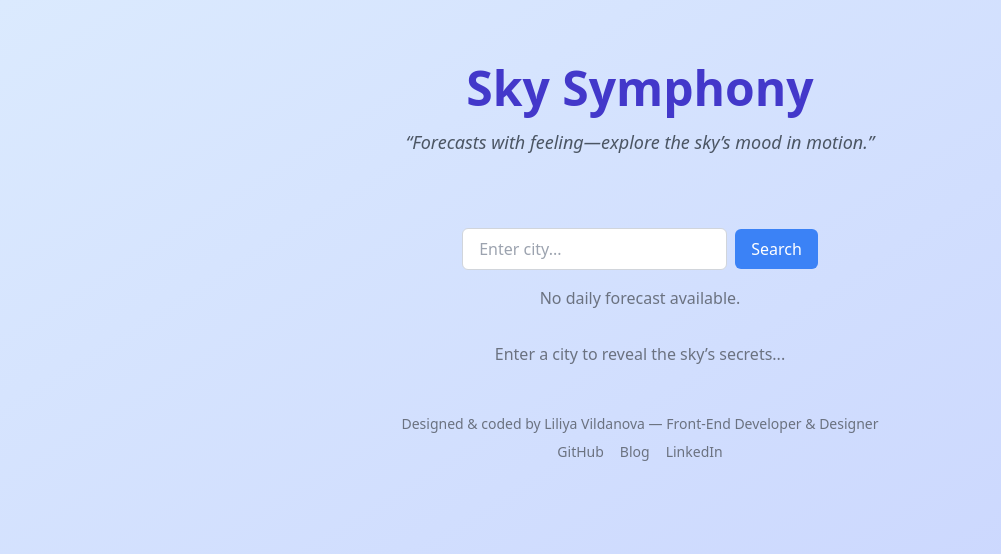
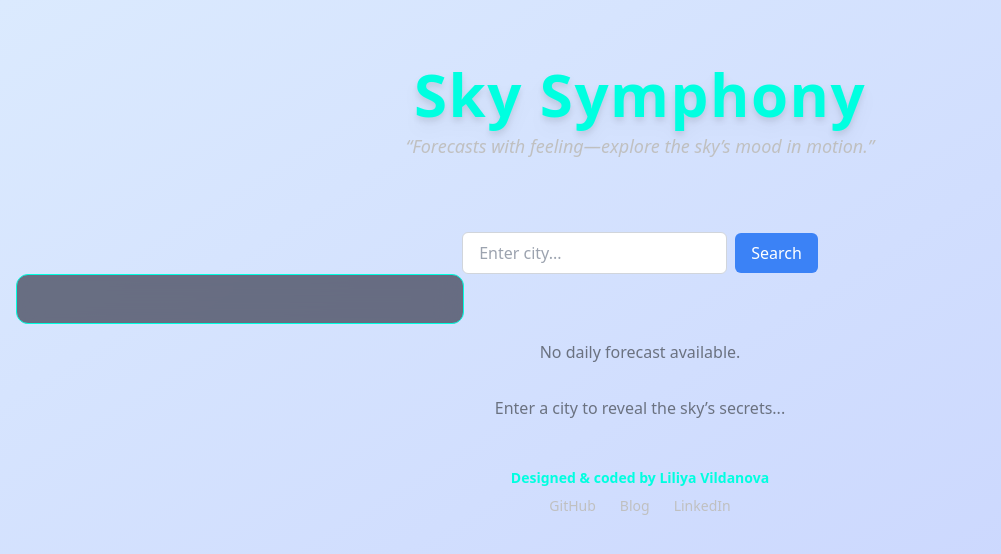
Before and after one commit to liliyadev/weather-app, a React (Create React App) app: page / in a window 1280 px wide. Shown: the top 554 px of the page, without its empty margins (0-1001 px from the left). Built offline with nearby package versions, Linux system fonts and the light colour scheme.

Commit message:
Add ForecastCards component

```diff
--- a/src/App.js
+++ b/src/App.js
@@ -35,14 +35,18 @@ function App() {
 
       {/* 🌤️ Hero Section */}
       <div className="text-center py-12">
-        <h1 className="text-5xl font-extrabold text-indigo-700 dark:text-indigo-300 mb-4">Sky Symphony</h1>
-        <p className="text-lg italic text-gray-600 dark:text-gray-400">
+        <h1 className="text-6xl font-extrabold text-[#00ffe0] tracking-wide drop-shadow-lg">Sky Symphony</h1>
+        <p className="text-lg italic text-[#c0c0c0] mt-2">
           “Forecasts with feeling—explore the sky’s mood in motion.”
         </p>
       </div>
 
+
       {/* 🔍 Search */}
       <SearchBar onSearch={handleSearch} />
+      <input
+        className="w-full max-w-md px-6 py-3 rounded-xl bg-[#1e1e2f] bg-opacity-60 text-white placeholder-gray-400 border border-[#00ffe0] focus:outline-none focus:ring-2 focus:ring-[#00ffe0] backdrop-blur-md"
+      />
 
       {loading && (
   <p className="text-center text-gray-500 mt-4">Fetching the sky’s secrets...</p>
@@ -95,14 +99,15 @@ function App() {
       )}
 
       {/* 🧭 Footer */}
-      <footer className="mt-12 text-center text-sm text-gray-500 dark:text-gray-400">
-        <p>Designed & coded by Liliya Vildanova — Front-End Developer & Designer</p>
-        <div className="flex justify-center gap-4 mt-2">
-          <a href="https://github.com/liliyadev" target="_blank" rel="noopener noreferrer" className="hover:underline">GitHub</a>
-          <a href="https://blog.liliyadev.ca" target="_blank" rel="noopener noreferrer" className="hover:underline">Blog</a>
-          <a href="https://www.linkedin.com/in/liliya-vildanovadev/" target="_blank" rel="noopener noreferrer" className="hover:underline">LinkedIn</a>
+      <footer className="mt-12 text-center text-sm text-[#c0c0c0]">
+        <p className="text-[#00ffe0] font-semibold">Designed & coded by Liliya Vildanova</p>
+        <div className="flex justify-center gap-6 mt-2 text-[#c0c0c0]">
+          <a href="https://github.com/liliyadev" className="hover:text-[#00ffe0] transition">GitHub</a>
+          <a href="https://blog.liliyadev.ca" className="hover:text-[#00ffe0] transition">Blog</a>
+          <a href="https://www.linkedin.com/in/liliya-vildanovadev/" className="hover:text-[#00ffe0] transition">LinkedIn</a>
         </div>
       </footer>
+
     </div>
   );
 }
--- a/src/components/HourlyChart.jsx
+++ b/src/components/HourlyChart.jsx
@@ -36,7 +36,7 @@ const HourlyChart = ({ hourly }) => {
       />
 
       {/* 🕒 Hourly Breakdown */}
-      <div className="grid grid-cols-2 md:grid-cols-4 gap-4 mt-8">
+      <div className="max-w-5xl mx-auto mt-8 p-6 rounded-xl bg-[#1e1e2f] bg-opacity-80 backdrop-blur-md border border-[#00ffe0] shadow-lg">
         {hourly.slice(0, 8).map((hour, i) => (
           <div key={i} className="bg-white dark:bg-gray-800 p-4 rounded-lg shadow text-center">
             <p className="font-semibold text-indigo-600 dark:text-indigo-300">
--- a/src/components/WeatherCard.jsx
+++ b/src/components/WeatherCard.jsx
@@ -6,17 +6,23 @@ const WeatherCard = ({ weather }) => {
   const { name, main, weather: details } = weather;
 
   return (
-    <div className="bg-white dark:bg-gray-800 rounded-xl shadow-md p-6 max-w-md mx-auto">
-      <h2 className="text-2xl font-bold text-gray-900 dark:text-white">{name}</h2>
-      <p className="text-gray-500 dark:text-gray-300 capitalize">{details[0]?.description}</p>
+    <div className="bg-[#1e1e2f] bg-opacity-80 backdrop-blur-md rounded-xl shadow-xl p-6 max-w-md mx-auto text-white border border-[#00ffe0]">
+      <h2 className="text-3xl font-bold text-[#00ffe0]">{name}</h2>
+      <p className="text-[#c0c0c0] capitalize">{details[0]?.description}</p>
       <div className="mt-4 flex items-center justify-between">
-        <span className="text-5xl font-light text-blue-500">{Math.round(main.temp)}°C</span>
-        <div className="text-sm text-gray-600 dark:text-gray-400">
-          <p>Humidity: {main.humidity}%</p>
-          <p>Feels like: {Math.round(main.feels_like)}°C</p>
+        <span className="text-6xl font-bold text-[#ff6ec7]">{Math.round(main.temp)}°C</span>
+        <div className="text-sm text-[#c0c0c0] space-y-1">
+          <p>💧 Humidity: {main.humidity}%</p>
+          <p>🌡️ Feels like: {Math.round(main.feels_like)}°C</p>
+          <p>💨 Wind: {weather.wind.speed} m/s</p>
+          <p>🌅 Sunrise: {new Date(weather.sys.sunrise * 1000).toLocaleTimeString()}</p>
+          <p>🌇 Sunset: {new Date(weather.sys.sunset * 1000).toLocaleTimeString()}</p>
+          <p>☁️ Clouds: {weather.clouds.all}%</p>
+          <p>🌧️ Rain: {weather.rain?.["1h"] ?? 0} mm</p>
         </div>
       </div>
     </div>
+
   );
 };
 
```
